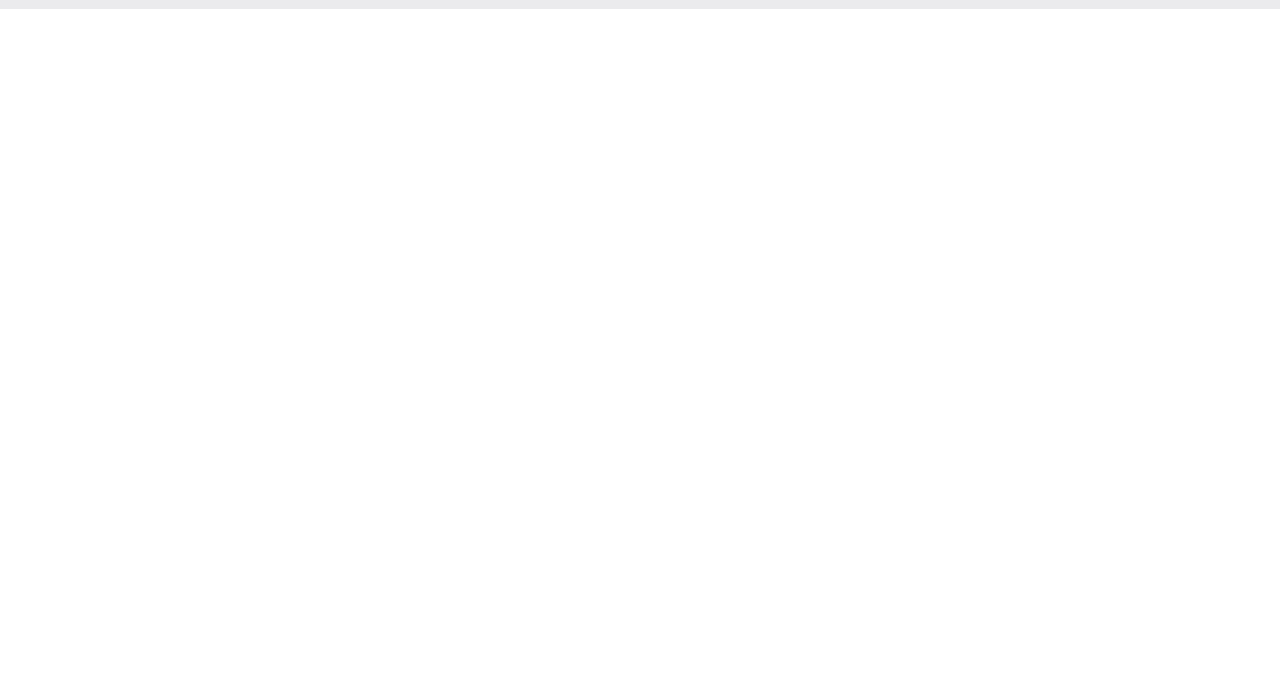
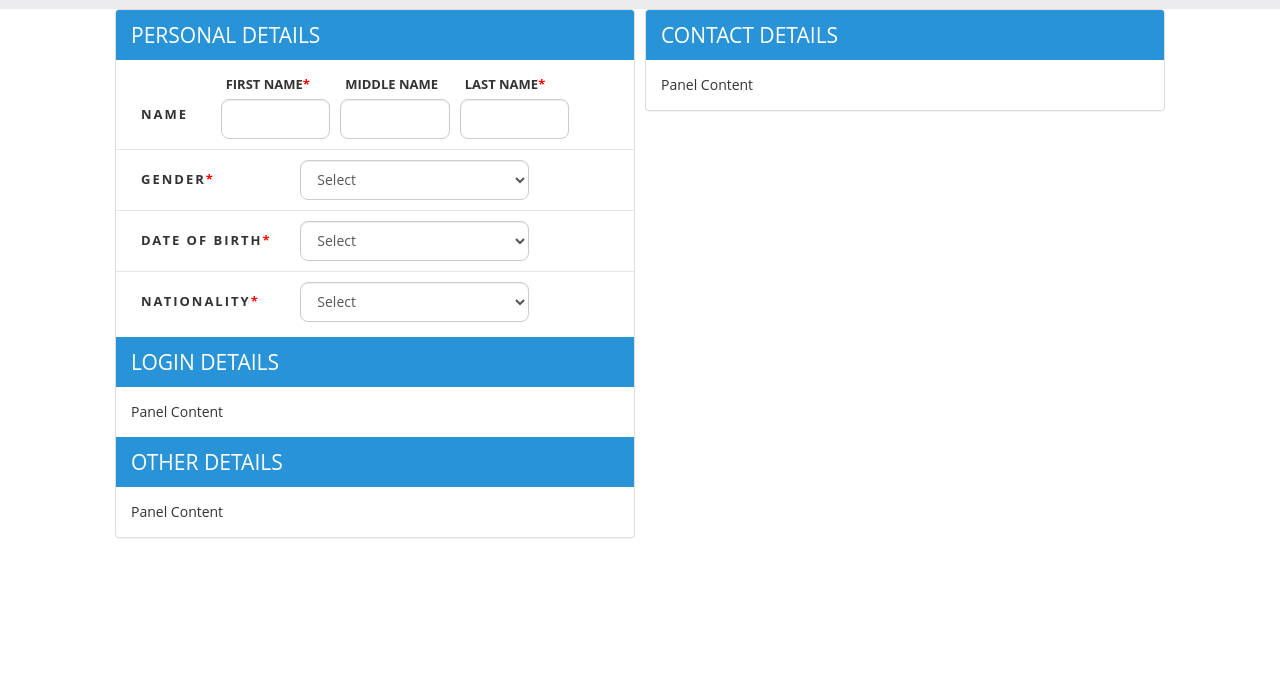
Before and after one commit to mfahadcodenvoi1/fgc_money, a website: page signup.html in a window 1280 px wide. Shown: the part 125-800 px from the top of the page. Drawn offline with nearby package versions, Linux system fonts and the light colour scheme.

Commit message:
personal details section completed

```diff
--- a/public/css/adjustments.css
+++ b/public/css/adjustments.css
@@ -10,7 +10,42 @@
 .padding-0{
     padding: 0 !important;
 }
+.padding-5-x{
+    padding-left: 5px !important;
+    padding-right: 5px !important;
+}
+.padding-0-x{
+    padding-left: 0 !important;
+    padding-right: 0 !important;
+}
 
 .height-header{
-    height: 115px;
+    margin-top: 134px;
 }
+
+.border-radius-0{
+    border-radius: 0 !important;
+    border-top-left-radius: 0 !important;
+    border-top-right-radius: 0 !important;
+}
+.border-radius-8{
+    border-radius: 8px !important;
+}
+
+.margin-10-t{
+    margin-top: 10px;
+}
+.margin-30-t{
+    margin-top: 30px;
+}
+.margin-7-t{
+    margin-top: 7px;
+}
+
+.height-40{
+    height: 40px !important;
+}
+
+.panel-section-padding{
+    padding: 0 35px;
+}
--- a/public/css/header-custom.css
+++ b/public/css/header-custom.css
@@ -39,7 +39,7 @@
 
 @media all and (min-width: 828px) and (max-width:1025px){
     .header-custom {
-        padding: 25px 40px;
+        padding: 25px 5px;
     }
     .header-black-btn{
         margin-right: 10px;
@@ -72,7 +72,7 @@
 }
 @media all and (min-width: 1280px){
     .header-custom {
-        padding: 25px 180px;
+        padding: 25px 215px;
     }
     .header-black-btn{
         margin-right: 20px;
@@ -86,7 +86,6 @@
     background-color: #ebebed;
     width:100%;
     text-align: center;
-    position: absolute;
 }
 .header-text{
     vertical-align: middle;
@@ -103,18 +102,21 @@
 .header-white-btn{
     border: 1px solid rgb( 0, 0, 0 );
     border-radius: 8px;
-    padding-top: 10px !important;
+    padding-top: 12px !important;
     text-transform: uppercase;
+    font-weight: 600;
     font-size: 12px;
     background-color: #ebebed;
     width: 155px;
     height: 41px;
     color: rgb( 0, 0, 0 );
     letter-spacing: 2px;
+    font-weight: 600;
 }
 .header-black-btn{
-    padding-top: 10px !important;
+    padding-top: 12px !important;
     border: 1px solid rgb( 19, 19, 26 );
+    font-weight: 600;
     border-radius: 8px;
     text-transform: uppercase;
     font-size: 12px;
@@ -123,6 +125,7 @@
     height: 41px;
     color: rgb( 254, 254, 255 );
     letter-spacing: 2px;
+    font-weight: 600;
 }
 .header-black-btn:hover{
     color: rgb( 254, 254, 255 );
--- a/public/css/signup.css
+++ b/public/css/signup.css
@@ -1,3 +1,32 @@
 /*.btn-custom-black{*/
 /*background-color: #13131a;*/
 /*}*/
+
+
+.panel-heading-blue{
+    background-color: rgb( 40, 147, 214 ) !important;
+    font-size: 21px;
+    color: white !important;
+    text-transform: uppercase;
+}
+.sign-up-container{
+    padding: 0 70px;
+}
+
+.form-label{
+    text-transform: uppercase;
+    text-align: left;
+    font-weight: bold;
+    letter-spacing: 2px;
+    font-size: 13px;
+}
+
+.form-label-top{
+    text-transform: uppercase;
+    margin-bottom: 5px;
+    font-weight: bold;
+    font-size: 13px;
+}
+.text-red{
+    color: red;
+}
--- a/public/css/style.css
+++ b/public/css/style.css
@@ -1,3 +1,11 @@
 body{
     font-family: "Open Sans";
 }
+
+hr {
+    margin-top: 1rem;
+    margin-bottom: 1rem;
+    border: 0;
+    width: 100%;
+    border-top: 1px solid rgba(0, 0, 0, 0.1);
+}
--- a/signup.html
+++ b/signup.html
@@ -15,20 +15,6 @@
 </head>
 <body>
 
-
-<!--<nav class="navbar navbar-default height-header">-->
-    <!--<div class="container-fluid">-->
-        <!--<div class="navbar-header">-->
-            <!--<a class="navbar-brand" href="#"><img src="images/fgc_logo.png" class="pull-left"/></a>-->
-        <!--</div>-->
-        <!--<ul class="nav navbar-nav">-->
-            <!--<li class="header-text">Online Money Transfer:</li>-->
-            <!--<li><a class="btn header-black-btn">Login</a></li>-->
-            <!--<li><a class="btn header-white-btn">How It Works</a></li>-->
-        <!--</ul>-->
-    <!--</div>-->
-<!--</nav>-->
-
 <div class="navbar-header header-custom container">
 
     <img src="images/fgc_logo.png" class="pull-left"/>
@@ -44,7 +30,89 @@
 
 
 
-<div class="">
+<div class="container sign-up-container">
+    <div class="row">
+        <div class="col col-md-6 col-sm-6 padding-5-x">
+            <div class="panel-group">
+                <div class="panel panel-default ">
+                    <div class="panel-heading panel-heading-blue">Personal Details</div>
+                    <div class="panel-body padding-0-x">
+                        <div class="panel-section-padding">
+                            <div class="row">
+                                <div class="col col-sm-2 padding-5-x form-label margin-30-t">Name</div>
+                                <div class="col col-sm-3 padding-5-x">
+                                    <div class="padding-5-x form-label-top">First Name<span class="text-red">*</span></div>
+                                    <input class="form-control border-radius-8 height-40" type="text"/>
+                                </div>
+                                <div class="col col-sm-3 padding-5-x">
+                                    <div class="padding-5-x form-label-top">Middle Name</div>
+                                    <input class="form-control border-radius-8 height-40" type="text"/>
+                                </div>
+                                <div class="col col-sm-3 padding-5-x">
+                                    <div class="padding-5-x form-label-top">Last Name<span class="text-red">*</span></div>
+                                    <input class="form-control border-radius-8 height-40" type="text"/>
+                                </div>
+                            </div>
+                        </div>
+                        <hr>
+                        <div class="panel-section-padding">
+                            <div class="row">
+                                <div class="col col-sm-4 padding-5-x form-label margin-10-t">Gender<span class="text-red">*</span></div>
+                                <div class="col col-sm-6 padding-5-x">
+                                    <select class="form-control border-radius-8 height-40">
+                                        <option>Select</option>
+                                        <option>Female</option>
+                                        <option>Male</option>
+                                    </select>
+                                </div>
+                            </div>
+                        </div>
+                        <hr>
+                        <div class="panel-section-padding">
+                            <div class="row">
+                                <div class="col col-sm-4 padding-5-x form-label margin-10-t">Date Of Birth<span class="text-red">*</span></div>
+                                <div class="col col-sm-6 padding-5-x">
+                                    <select class="form-control border-radius-8 height-40">
+                                        <option>Select</option>
+                                        <option>Female</option>
+                                        <option>Male</option>
+                                    </select>
+                                </div>
+                            </div>
+                        </div>
+                        <hr>
+                        <div class="panel-section-padding">
+                            <div class="row">
+                                <div class="col col-sm-4 padding-5-x form-label margin-10-t">Nationality<span class="text-red">*</span></div>
+                                <div class="col col-sm-6 padding-5-x">
+                                    <select class="form-control border-radius-8 height-40">
+                                        <option>Select</option>
+                                        <option>Female</option>
+                                        <option>Male</option>
+                                    </select>
+                                </div>
+                            </div>
+                        </div>
+
+                    </div>
+
+                    <div class="panel-heading panel-heading-blue border-radius-0">Login Details</div>
+                    <div class="panel-body">Panel Content</div>
+                    <div class="panel-heading panel-heading-blue border-radius-0">Other Details</div>
+                    <div class="panel-body">Panel Content</div>
+                </div>
+            </div>
+        </div>
+        <div class="col col-md-6 col-sm-6 padding-5-x">
+            <div class="panel-group">
+                <div class="panel panel-default">
+                    <div class="panel-heading panel-heading-blue">Contact Details</div>
+                    <div class="panel-body">Panel Content</div>
+
+                </div>
+            </div>
+        </div>
+    </div>
 
 </div>
 
```
